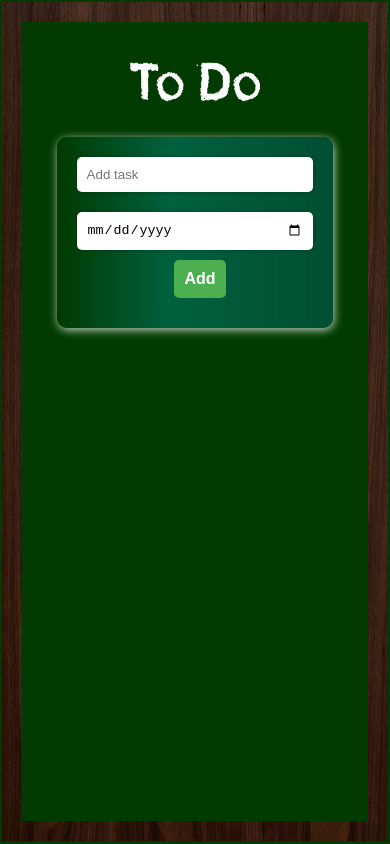
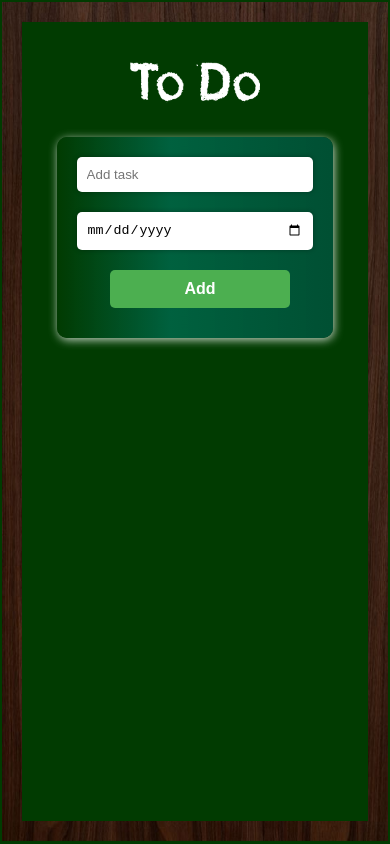
Before and after one commit to Vaibhav-cls/To-Do, a plain HTML site: page index.html in a window 390 px wide. Drawn offline with Linux system fonts and the light colour scheme.

Commit message:
Add files via upload

```diff
--- a/styles.css
+++ b/styles.css
@@ -61,6 +61,9 @@ form {
 .container {
     box-shadow: 1px 2px 10px rgba(255, 255, 255, 0.767);
     width: 50%;
+    display: flex;
+    justify-content: center;
+    align-items: center;
     padding: 10px;
     border-radius: 10px;
     background: rgb(1, 59, 1);
@@ -107,6 +110,10 @@ input[type="submit"]:hover {
     input[type="text"],
     input[type="date"]{
         width: 100%;
+    }
+    input[type="submit"]{
+        margin-top:10px;
+        width: 70%;
     }
 }
 ul {
```
